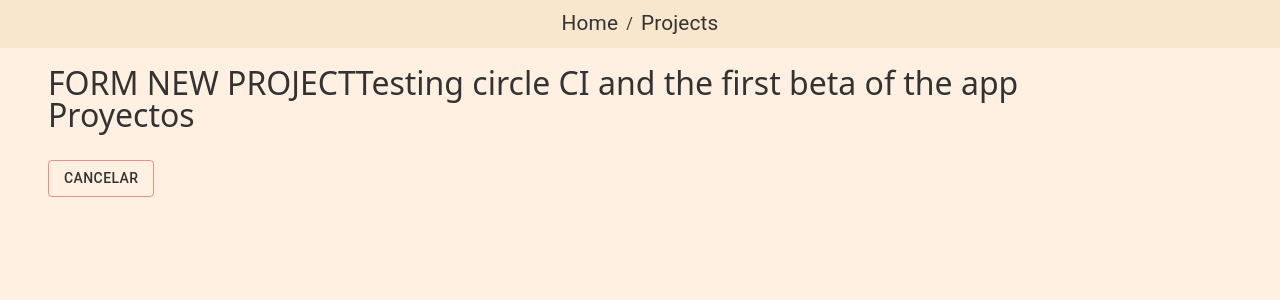
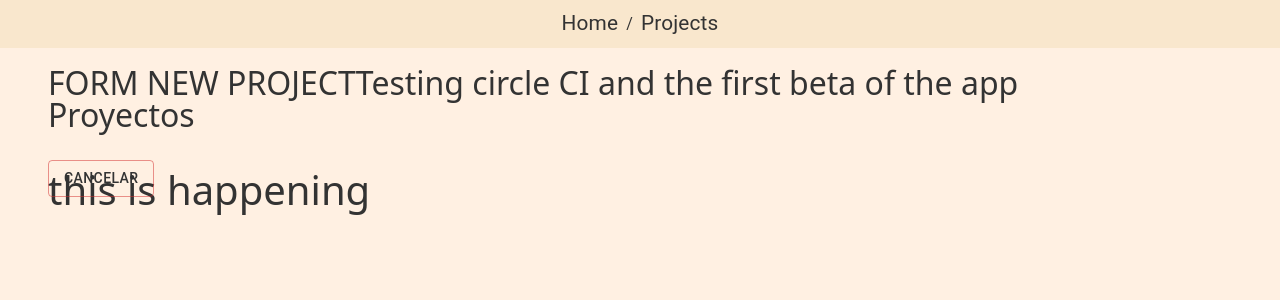
Before and after one commit to Pacomrm/Co-Exist, a React (Create React App) app in the folder client/: page /projects in a window 1280 px wide. Both pictures are taken after a click on the button "AGREGAR PROYECTO". Shown: the top 300 px of the page. Built offline with nearby package versions, Linux system fonts and the light colour scheme; no server answers.

Commit message:
add project form

```diff
--- a/client/src/views/Projects/Projects.js
+++ b/client/src/views/Projects/Projects.js
@@ -40,6 +40,7 @@ export function Projects(){
                             <Button className="project--button-success" color="error" variant="outlined" onClick={addNewProject}>Cancelar</Button>
                             <h2> FORM NEW PROJECT</h2>
                             <h2> Testing circle CI and the first beta of the app</h2>
+                            <h1>this is happening </h1>
                         </>
                         :
                         <>
```
